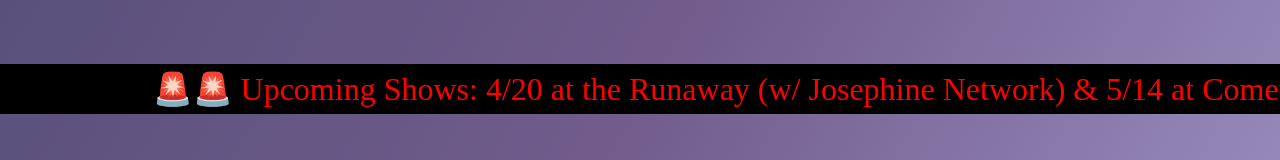
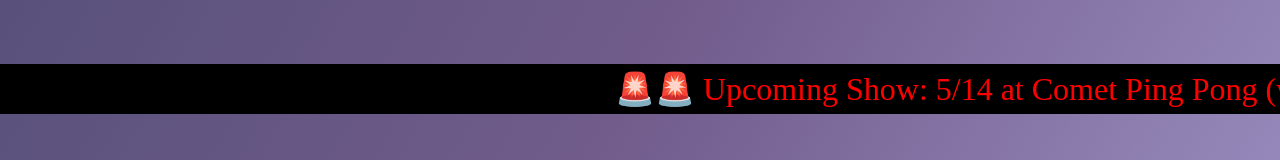
Before and after one commit to perryf/pearie-sol, a Next.js app: page / in a window 1280 px wide. Shown: the part 686-846 px from the top of the page. Built offline with nearby package versions, Linux system fonts and the light colour scheme; a web font is replaced by a local one.

Commit message:
update ticker with show info

```diff
--- a/data/tickerInfo.js
+++ b/data/tickerInfo.js
@@ -6,7 +6,7 @@
 // const upcomingShowsStr =
 // 	'4/20 @ the Runaway with Josephine Network & Shawnis and the Shimmers'
 const upcomingShowsStr =
-	'🚨🚨 Upcoming Shows: 4/20 at the Runaway (w/ Josephine Network) & 5/14 at Comet Ping Pong (w/ Evolfo)! 🚨🚨'
+	'🚨🚨 Upcoming Show: 5/14 at Comet Ping Pong (w/ Evolfo)! 🚨🚨'
 
 const tickerStr = upcomingShowsStr
 
```
